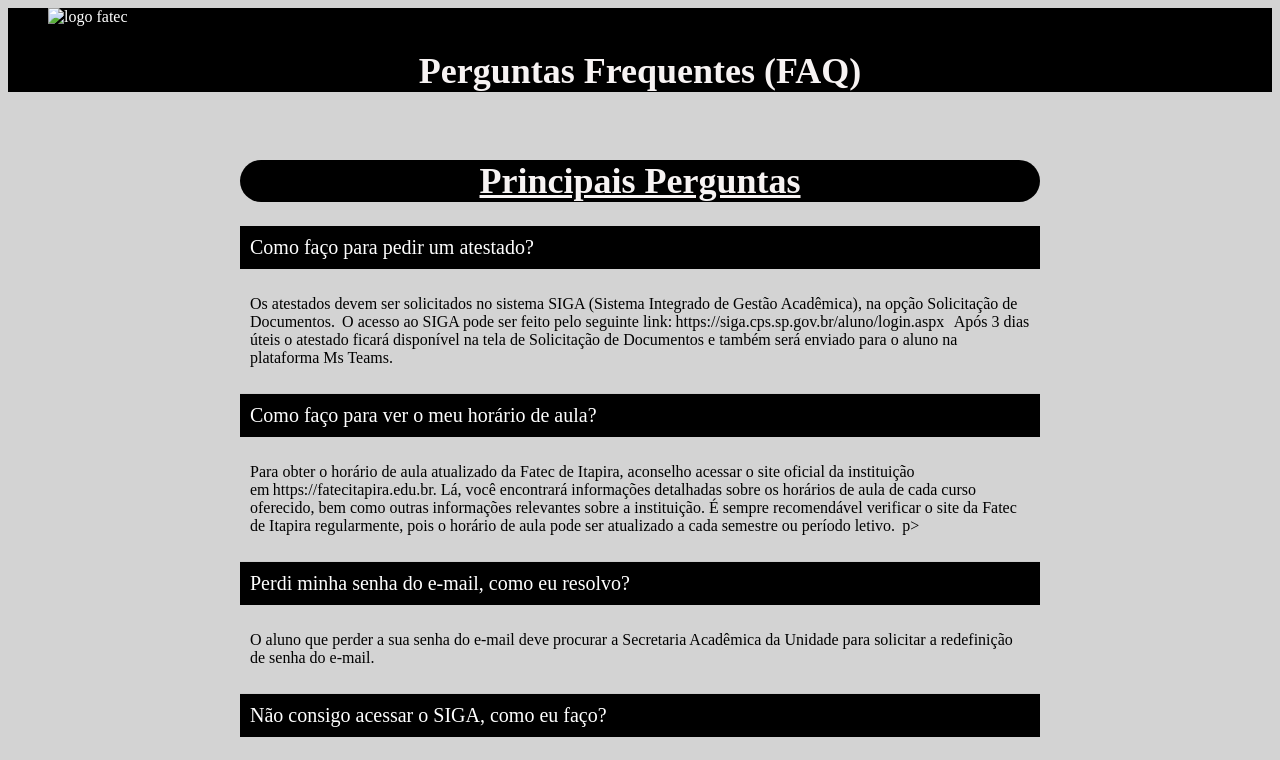
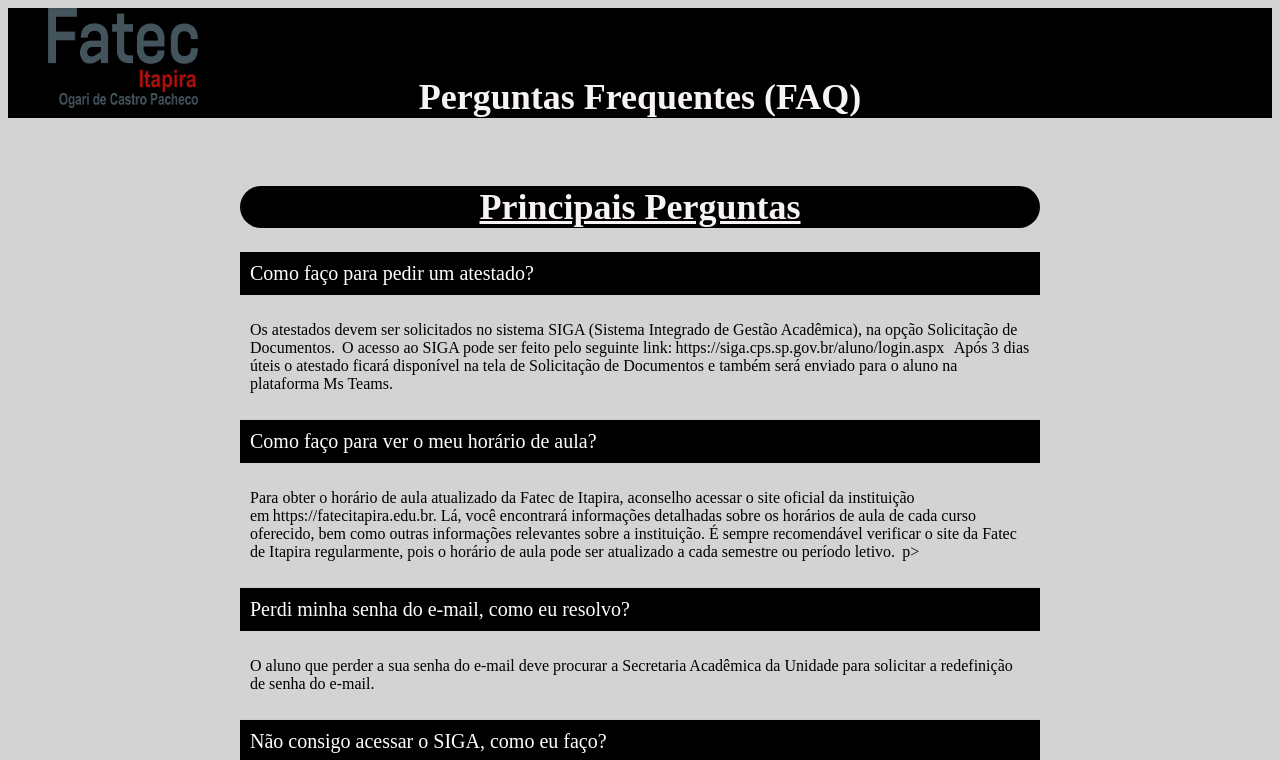
Before and after one commit to rafaelhgreco/DuvidasFrequentesFatec, a plain HTML site: page subpag2.html in a window 1280 px wide. Shown: the top 760 px of the page. Drawn offline with Linux system fonts and the light colour scheme.

Commit message:
Add files via upload

```diff
--- a/subpag2.html
+++ b/subpag2.html
@@ -3,7 +3,7 @@
 <head>
 
     <div class="logo">
-      <img src="logo.png" alt="logo fatec">
+      <img src="imagens/logo.png" alt="logo fatec">
       <h1>Perguntas Frequentes (FAQ)</h1>
 
     </div>
```
Also changed, not shown: subpag3.html (+1 -1 lines), subpag4.html (+1 -1 lines).
